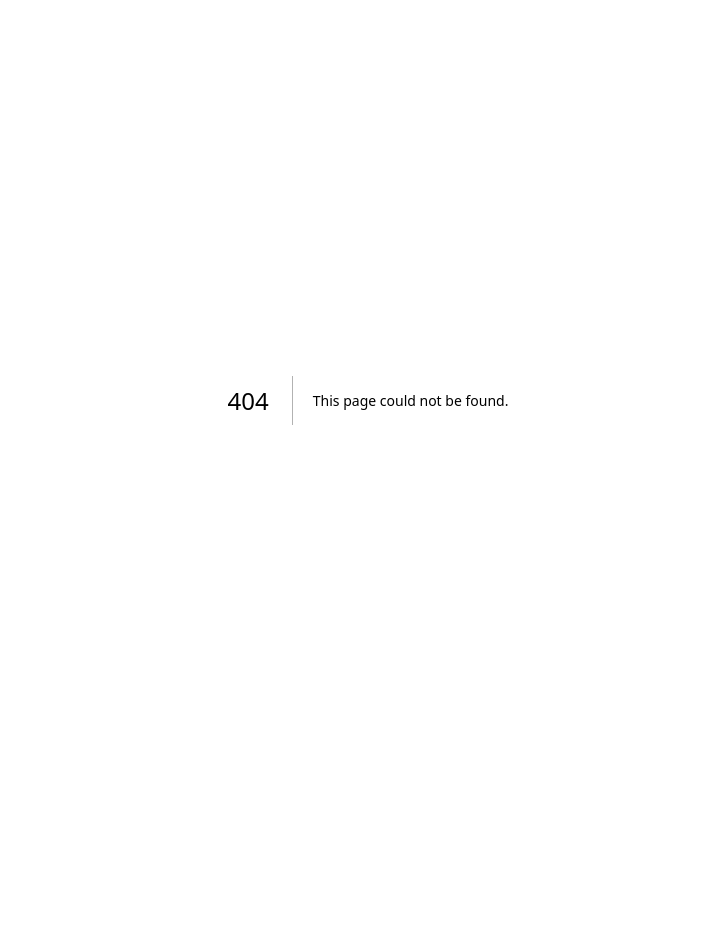
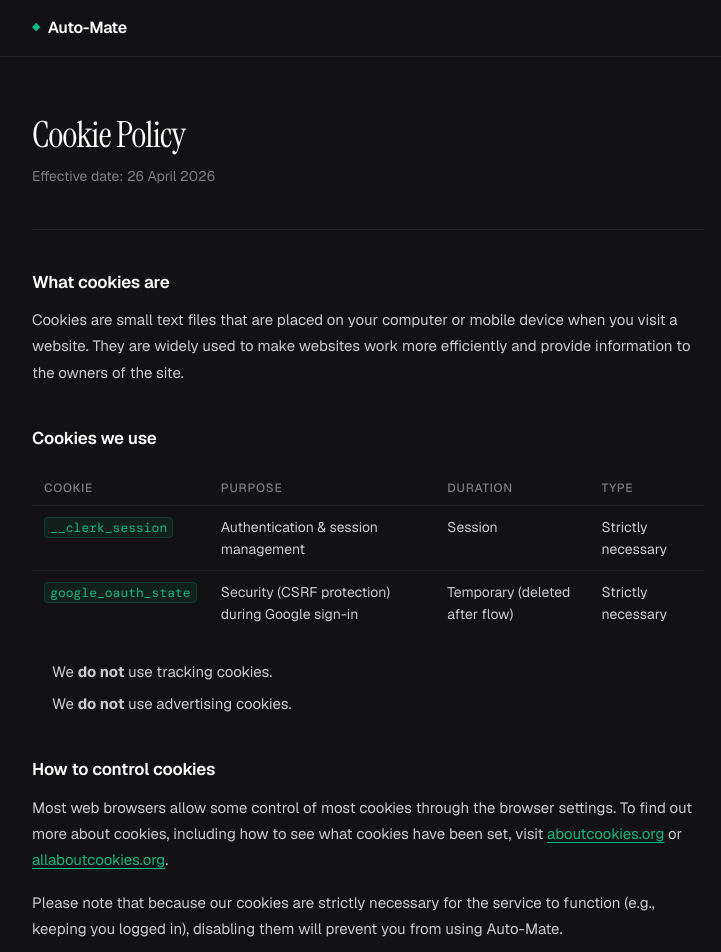
Before and after one commit to Bhuvan-S-prasad/Auto-Mate, a Next.js app: page /cookies in a window 1280 px wide. Before the commit this address had no page. Shown: the top 952 px of the page, without its empty margins (272-993 px from the left). Before the commit the page ends 800 px from the top, so only its background shows below. Built offline with nearby package versions, Linux system fonts and the light colour scheme; a web font is replaced by a local one.

Commit message:
feat(legal): add cookie policy

```diff
--- a/app/(auth)/sign-up/[[...sign-up]]/page.tsx
+++ b/app/(auth)/sign-up/[[...sign-up]]/page.tsx
@@ -1,5 +1,13 @@
 import { SignUp } from "@clerk/nextjs";
+import Link from "next/link";
 
 export default function Page() {
-  return <SignUp />;
+  return (
+    <div className="flex flex-col items-center gap-4">
+      <SignUp />
+      <p className="text-xs text-gray-500 max-w-[400px] text-center px-4">
+        By continuing, you agree to our <Link href="/terms" className="underline hover:text-white transition-colors">Terms of Service</Link> and <Link href="/privacy" className="underline hover:text-white transition-colors">Privacy Policy</Link>.
+      </p>
+    </div>
+  );
 }
--- /dev/null
+++ b/app/(legal)/cookies/page.tsx
@@ -0,0 +1,69 @@
+import type { Metadata } from "next";
+
+export const metadata: Metadata = {
+  title: "Cookie Policy — Auto-Mate",
+  description: "Information about how Auto-Mate uses cookies.",
+};
+
+export default function CookiePolicyPage() {
+  return (
+    <article>
+      <h1>Cookie Policy</h1>
+      <p className="legal-meta">Effective date: 26 April 2026</p>
+
+      <h2>What cookies are</h2>
+      <p>
+        Cookies are small text files that are placed on your computer or mobile
+        device when you visit a website. They are widely used to make websites
+        work more efficiently and provide information to the owners of the site.
+      </p>
+
+      <h2>Cookies we use</h2>
+      <table className="legal-table">
+        <thead>
+          <tr>
+            <th>Cookie</th>
+            <th>Purpose</th>
+            <th>Duration</th>
+            <th>Type</th>
+          </tr>
+        </thead>
+        <tbody>
+          <tr>
+            <td>
+              <code>__clerk_session</code>
+            </td>
+            <td>Authentication & session management</td>
+            <td>Session</td>
+            <td>Strictly necessary</td>
+          </tr>
+          <tr>
+            <td>
+              <code>google_oauth_state</code>
+            </td>
+            <td>Security (CSRF protection) during Google sign-in</td>
+            <td>Temporary (deleted after flow)</td>
+            <td>Strictly necessary</td>
+          </tr>
+        </tbody>
+      </table>
+
+      <ul>
+        <li>We <strong>do not</strong> use tracking cookies.</li>
+        <li>We <strong>do not</strong> use advertising cookies.</li>
+      </ul>
+
+      <h2>How to control cookies</h2>
+      <p>
+        Most web browsers allow some control of most cookies through the browser
+        settings. To find out more about cookies, including how to see what
+        cookies have been set, visit <a href="https://www.aboutcookies.org" target="_blank" rel="noopener noreferrer">aboutcookies.org</a> or <a href="https://www.allaboutcookies.org" target="_blank" rel="noopener noreferrer">allaboutcookies.org</a>.
+      </p>
+      <p>
+        Please note that because our cookies are strictly necessary for the
+        service to function (e.g., keeping you logged in), disabling them will
+        prevent you from using Auto-Mate.
+      </p>
+    </article>
+  );
+}
--- a/app/(legal)/layout.tsx
+++ b/app/(legal)/layout.tsx
@@ -39,8 +39,6 @@
             <Link href="/terms">Terms of Service</Link>
             <span className="legal-footer-sep" aria-hidden="true">·</span>
             <Link href="/cookies">Cookie Policy</Link>
-            <span className="legal-footer-sep" aria-hidden="true">·</span>
-            <Link href="/data-deletion">Delete My Data</Link>
           </nav>
         </div>
       </footer>
--- a/components/Sidebar.tsx
+++ b/components/Sidebar.tsx
@@ -95,6 +95,14 @@
           />
           <div className="text-sm font-medium text-gray-300">Profile</div>
         </div>
+
+        <div className="p-4 border-t border-white/5 flex gap-3 text-xs text-gray-500 flex-wrap justify-center">
+          <Link href="/privacy" className="hover:text-gray-300 transition-colors">Privacy</Link>
+          <span>&middot;</span>
+          <Link href="/terms" className="hover:text-gray-300 transition-colors">Terms</Link>
+          <span>&middot;</span>
+          <Link href="/data-deletion" className="hover:text-gray-300 transition-colors">Delete Data</Link>
+        </div>
       </aside>
     </Show>
   );
--- a/components/landing-page/Footer.tsx
+++ b/components/landing-page/Footer.tsx
@@ -1,4 +1,5 @@
 import { Lock } from "lucide-react";
+import Link from "next/link";
 
 export default function Footer() {
   return (
@@ -14,6 +15,16 @@
           <span className="w-1 h-1 bg-primary/40 rounded-full" />
         </p>
 
+        <div className="flex flex-wrap items-center justify-center gap-3 md:gap-4 text-xs text-gray-500 mb-6">
+          <Link href="/privacy" className="hover:text-primary transition-colors">Privacy Policy</Link>
+          <span className="hidden md:inline">·</span>
+          <Link href="/terms" className="hover:text-primary transition-colors">Terms of Service</Link>
+          <span className="hidden md:inline">·</span>
+          <Link href="/cookies" className="hover:text-primary transition-colors">Cookie Policy</Link>
+          <span className="hidden md:inline">·</span>
+          <Link href="/data-deletion" className="hover:text-primary transition-colors">Data Deletion</Link>
+        </div>
+
         <p className="text-sm text-gray-600 font-medium">
           &copy; {new Date().getFullYear()} Auto-Mate. Precision Automated.
         </p>
```
